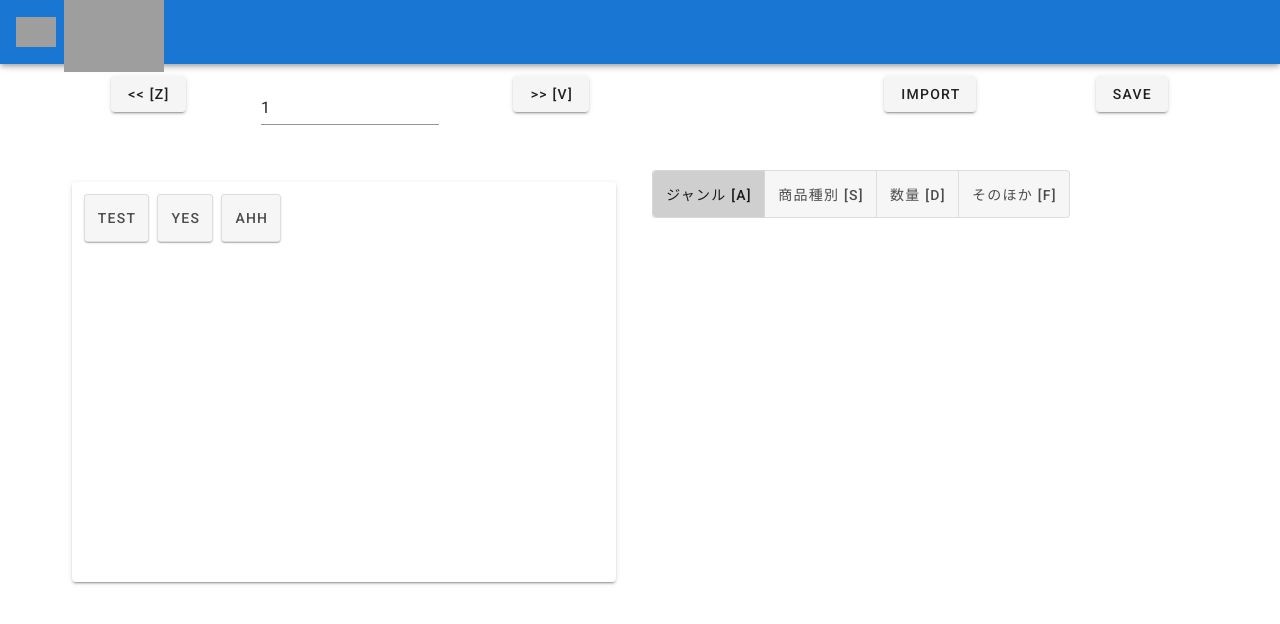
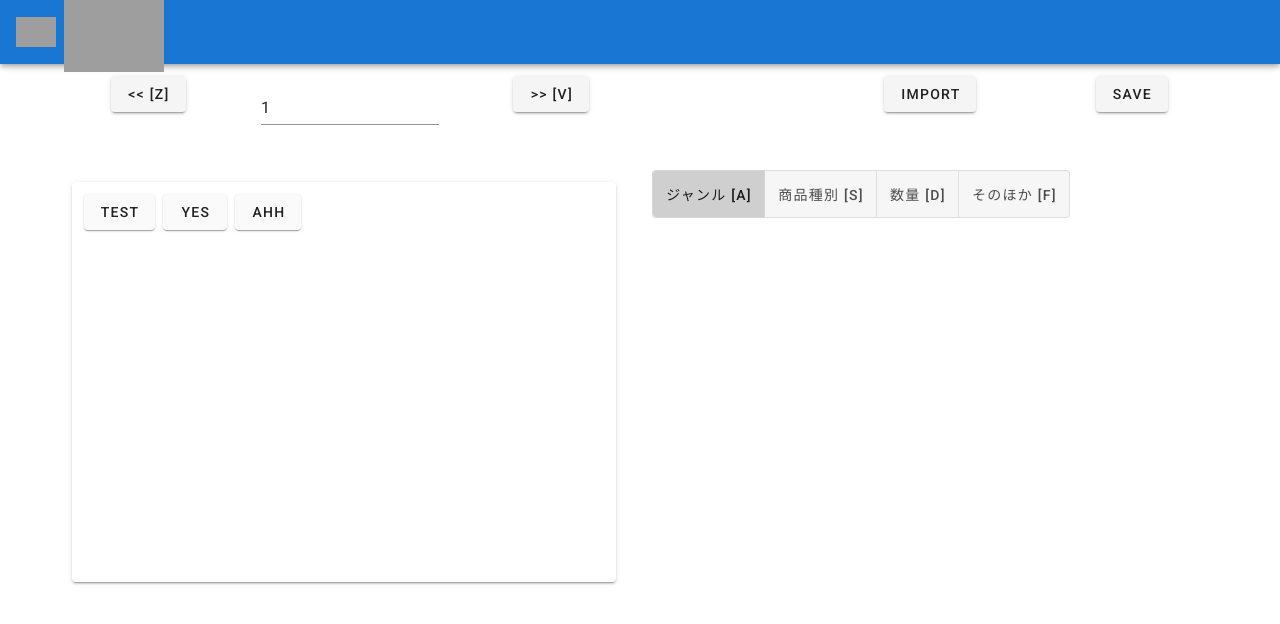
Before and after one commit to HN410/SecondhandAnnotator, a Vue app: page / in a window 1280 px wide. Shown: the top 624 px of the page. Built offline with nearby package versions, Linux system fonts and the light colour scheme; grey boxes are pictures that could not be loaded.

Commit message:
change color

```diff
--- a/src/components/MainPane.vue
+++ b/src/components/MainPane.vue
@@ -3,8 +3,8 @@
     <v-row><ToolPane ref="tool" v-on:changePage="changePage"></ToolPane></v-row>
     <v-row class="text-center">
       <v-col>
-        <TextPane v-bind:text="this.textData[this.pageNumber-1]" v-bind:nowTag="tagSelected"
-        v-on:changeLabel="changeLabel"></TextPane>
+        <TextPane v-bind:text="this.textData[this.pageNumber-1]" v-bind:nowTag="this.tagSelected"
+        v-on:changeLabel="changeLabel" ref="text"></TextPane>
       </v-col>
       <v-col>
         <TogglePane v-bind:which="tagSelected"
@@ -49,6 +49,7 @@
       },
       changePage: function(page){
         this.pageNumber = page;
+        this.$refs.text.changePage();
       },
       changeLabel: function(label){
         this.labelData[this.pageNumber-1] = label;
--- a/src/components/TextPane.vue
+++ b/src/components/TextPane.vue
@@ -2,10 +2,12 @@
   <v-container>
       <v-card class="pa-5" height=400>
         <v-spacer></v-spacer>
-        <v-row>
-            <v-btn-toggle  v-for="(item, index) in text" :key="index">
-                <v-btn elevation="1" class="ma-1" @click="buttonClicked(index)">{{item}}</v-btn>
-            </v-btn-toggle>
+        <v-row v-if="change">
+            <v-btn elevation="1" class="ma-1" v-for="(item, index) in text" :key="index"
+                @click.left="buttonLClicked(index)" @click.right="buttonRClicked(index)"
+                @click.middle="buttonMClicked(index)" :color="getColor(index)"
+                 >{{item}}
+                </v-btn>
         </v-row>
         <v-spacer></v-spacer>
       </v-card>
@@ -13,26 +15,100 @@
 </template>
 
 <script>
+const COLOR_LIGHTEN = " lighten-"
+const COLORS = ["blue", "green", "brown", "red"];
+const COLOR_DEFAULT = "grey lighten-5";
+
   export default {
     name: 'TextPane',
 
     data: () => ({
-        label: {},
-
+        label: {}, // {タグ: {クリック: [テキスト]}}のディクショナリ
+        selected: [], // どのインデックスがどの種のどのタグをつけているか [[ Tag, click], undefined, ...]など
+        change: true
     }),
     props: ["text", "nowTag"],
+    computed: {
+        getColor(){
+            var self = this;
+            return function(index){
+                var selected = self.selected[index];
+                if(typeof selected === "undefined"){
+                    console.log("test");
+                    return COLOR_DEFAULT;
+                }else{
+                    var color = COLORS[selected[0]];
+                    if(selected[1] > 0){
+                        color = color + COLOR_LIGHTEN + (selected[1] * 2);
+                    }
+                    return color;
+                }
+            }
+        },
+
+    },
     methods: {
-        buttonClicked: function(index){
-            if(index in this.label){
-                this.label[this.nowTag] =
-                    this.label[this.nowTag].filter(item => item != this.text[index]);
+
+        buttonLClicked(index){
+            this.buttonClicked(index, 0);
+        },
+        buttonMClicked(index){
+            // ジャンルに対してしかない
+            if(this.nowTag == 0){
+                this.buttonClicked(index, 1);
+            }
+        },
+        buttonRClicked(index){
+            // 数量以外
+            if(this.nowTag != 2){
+                this.buttonClicked(index, 2);
+            }
+        },
+        addLabelAndSelected(index, click){
+            this.change = false;
+            this.selected[index] = [this.nowTag, click];
+            var text = this.text[index];
+            if(this.nowTag in this.label){
+                if(click in this.label[this.nowTag]){
+                    this.label[this.nowTag][click].push(text);
+                }else{
+                    this.$set(this.label[this.nowTag], click, [text]);
+                }
             }else{
-                this.label[this.nowTag].push(this.text[index]);
+                this.$set(this.label, this.nowTag, {});
+                this.$set(this.label[this.nowTag], click, [text]);
+                // this.label[this.nowTag] = {};
+                // this.label[this.nowTag][click] =  [text];
+            }
+            this.change = true;
+        },
+        buttonClicked: function(index, click){
+            if(typeof this.selected[index] === "undefined"){
+                // タグなし
+                this.addLabelAndSelected(index, click);
+            }else{
+                // すでになにかは登録済み
+                var removeTag = this.nowTag;
+                var removeClick = click;
+                if(!(this.selected[index][0] == this.nowTag && this.selected[index][1] == click)){
+                    // 異なる状態なので前のタグを消してから追加
+                    removeTag = this.selected[index][0];
+                    removeClick = this.selected[index][1];
+                    this.addLabelAndSelected(index, click);
+                }
+                // データ削除
+                this.label[removeTag][removeClick] =
+                    this.label[removeTag][removeClick].filter(item => item != this.text[index]);
             }
             this.changeLabel();
         },
         changeLabel: function(){
 
+        },
+        changePage: function(){
+            this.selected = [];
+            // for(var step=0; step < this.text.length; ++step){
+            // }
         }
     }
   }
```
